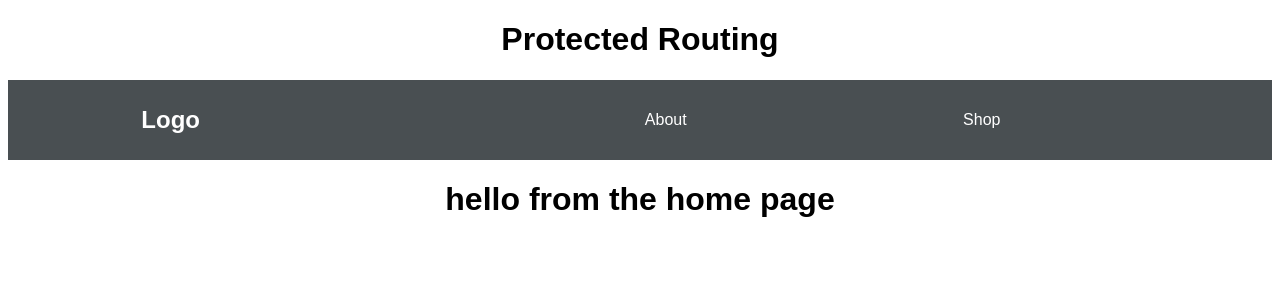
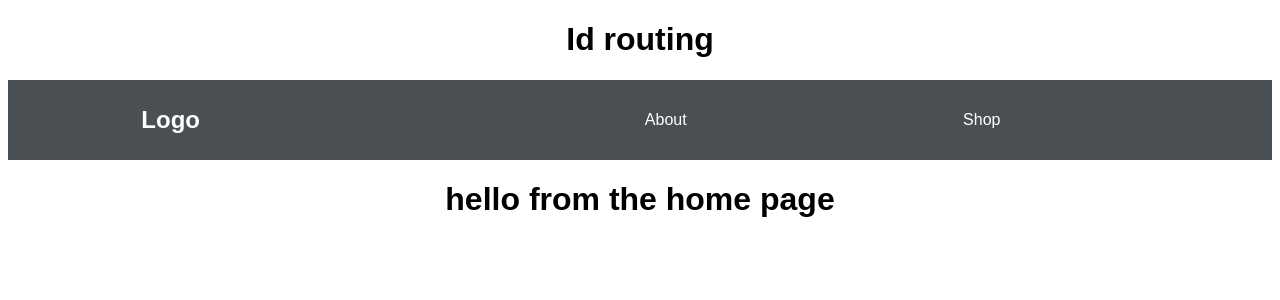
Before and after one commit to Sophi-E/React-router-test, a React (Create React App) app: page / in a window 1280 px wide. Shown: the top 300 px of the page. Built offline with nearby package versions, Linux system fonts and the light colour scheme.

Commit message:
clean up
finishing up

```diff
--- a/src/App.js
+++ b/src/App.js
@@ -11,7 +11,7 @@ export default function App() {
   return (
     <Router>
       <div className="App">
-        <h1>Protected Routing</h1>
+        <h1>Id routing</h1>
         <Nav />
         <Switch>
           <Route path="/" exact component={LandingPage} />
--- a/src/Item.js
+++ b/src/Item.js
@@ -1,12 +1,11 @@
 import React, { useState, useEffect } from "react";
-import { Link } from "react-router-dom";
 
 const Item = ({ match }) => {
   useEffect(() => {
     fetchItem();
   }, []);
 
-  const [item, setItem] = useState([]);
+  const [item, setItem] = useState({});
 
   const fetchItem = async () => {
     const data = await fetch(
@@ -15,6 +14,7 @@ const Item = ({ match }) => {
     const item = await data.json();
 
     setItem(item);
+    console.log(item);
   };
   return (
     <div>
--- a/src/Shop.js
+++ b/src/Shop.js
@@ -16,6 +16,7 @@ const Shop = () => {
     const items = await data.json();
 
     setItems(items);
+    console.log(items);
   };
   return (
     <div>
```
Also changed, not shown: package.json (+3 -6 lines).
